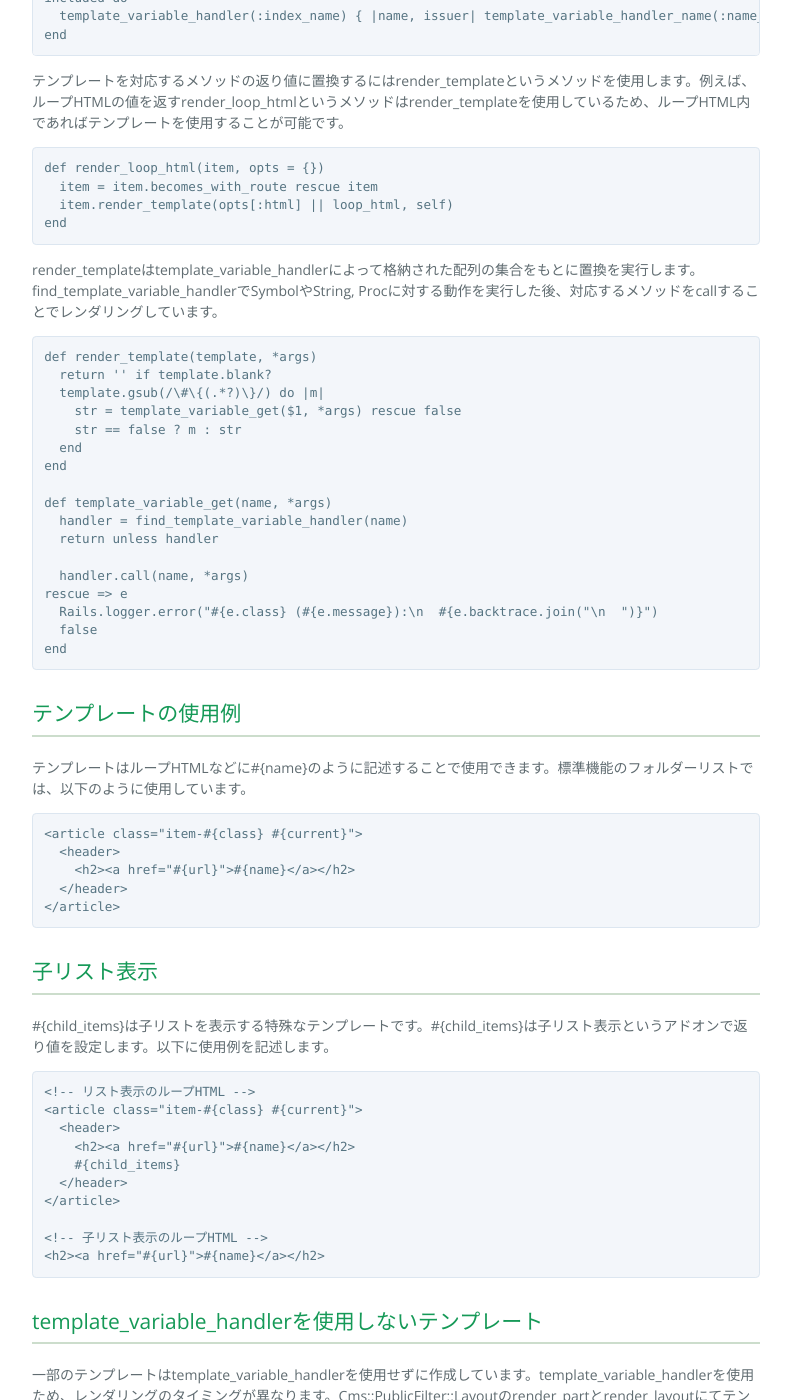
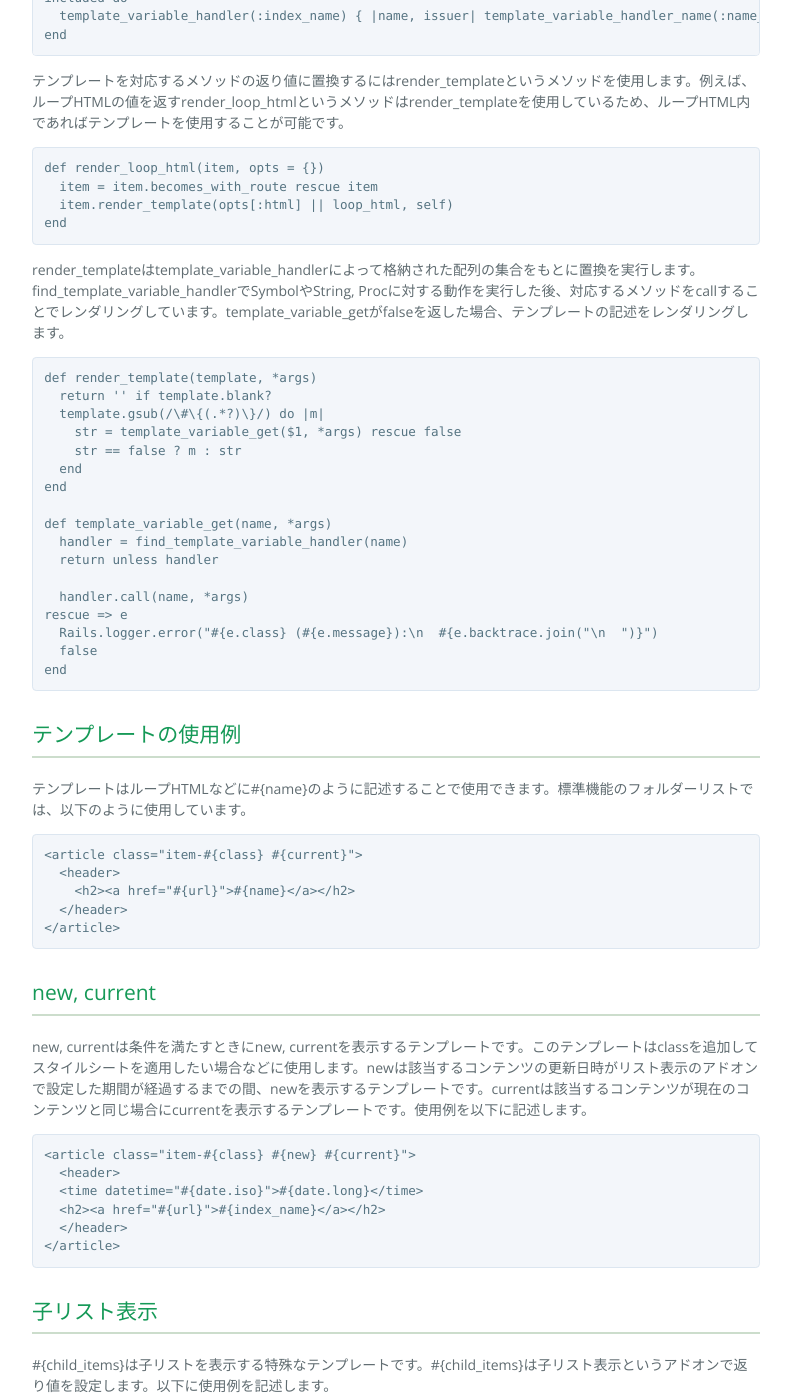
Before and after one commit to shirasagi/shirasagi.github.io, a Jekyll site: the page built from devel/template_variable_handler.md, in a window 1280 px wide and 1400 px high, scrolled down 785 px. Shown: the whole window, without its empty margins (244-1035 px from the left). Built offline with Jekyll 4.4.1, drawn with Linux system fonts in a browser that asks for light colours; nearby versions of some CDN libraries; some of the changed text lies outside the part shown.

Commit message:
Add example

```diff
--- a/devel/template_variable_handler.md
+++ b/devel/template_variable_handler.md
@@ -37,7 +37,7 @@ def render_loop_html(item, opts = {})
 end
 ~~~
 
-render_templateはtemplate_variable_handlerによって格納された配列の集合をもとに置換を実行します。find_template_variable_handlerでSymbolやString, Procに対する動作を実行した後、対応するメソッドをcallすることでレンダリングしています。
+render_templateはtemplate_variable_handlerによって格納された配列の集合をもとに置換を実行します。find_template_variable_handlerでSymbolやString, Procに対する動作を実行した後、対応するメソッドをcallすることでレンダリングしています。template_variable_getがfalseを返した場合、テンプレートの記述をレンダリングします。
 
 ~~~ruby
 def render_template(template, *args)
@@ -67,6 +67,19 @@ end
 <article class="item-#{class} #{current}">
   <header>
     <h2><a href="#{url}">#{name}</a></h2>
+  </header>
+</article>
+~~~
+
+## new, current
+
+new, currentは条件を満たすときにnew, currentを表示するテンプレートです。このテンプレートはclassを追加してスタイルシートを適用したい場合などに使用します。newは該当するコンテンツの更新日時がリスト表示のアドオンで設定した期間が経過するまでの間、newを表示するテンプレートです。currentは該当するコンテンツが現在のコンテンツと同じ場合にcurrentを表示するテンプレートです。使用例を以下に記述します。
+
+~~~html
+<article class="item-#{class} #{new} #{current}">
+  <header>
+  <time datetime="#{date.iso}">#{date.long}</time>
+  <h2><a href="#{url}">#{index_name}</a></h2>
   </header>
 </article>
 ~~~
@@ -102,6 +115,11 @@ def render_template_variables(html)
 
   html
 end
+~~~
+
+~~~html
+<!-- 上部HTML -->
+<nav id="category-list"><header><h2>#{parent.parent_name} > #{parent_name}</h2></header>
 ~~~
 
 以下に使用できるテンプレートを記述します。
```
